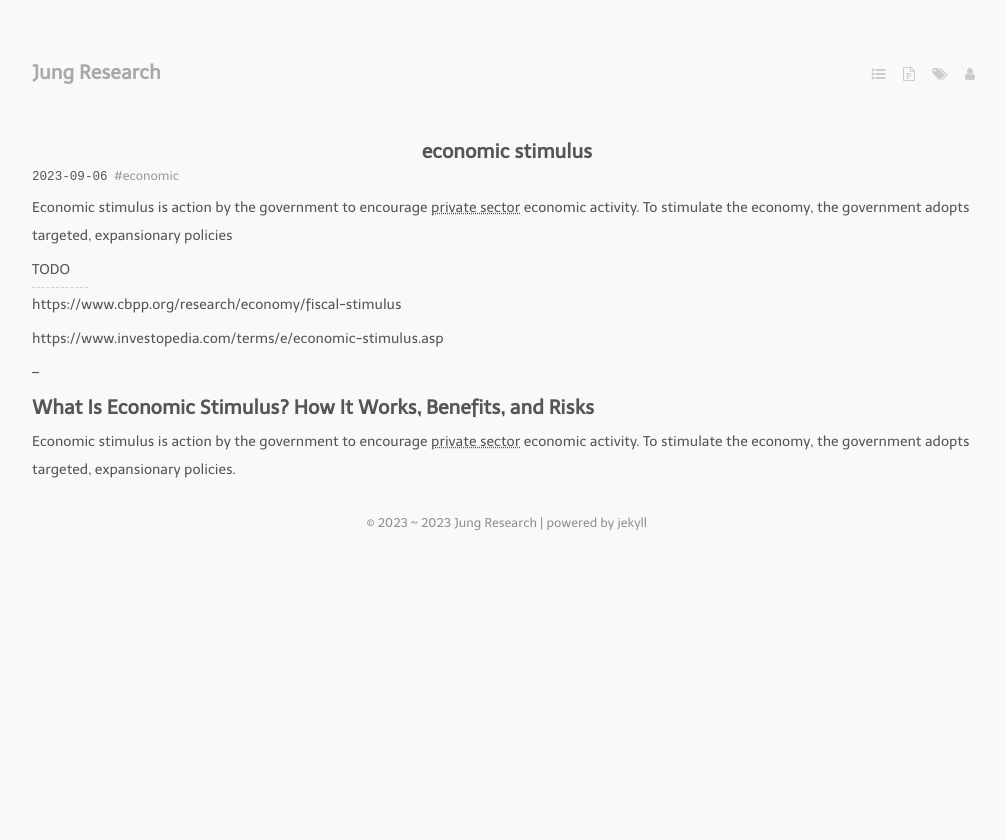
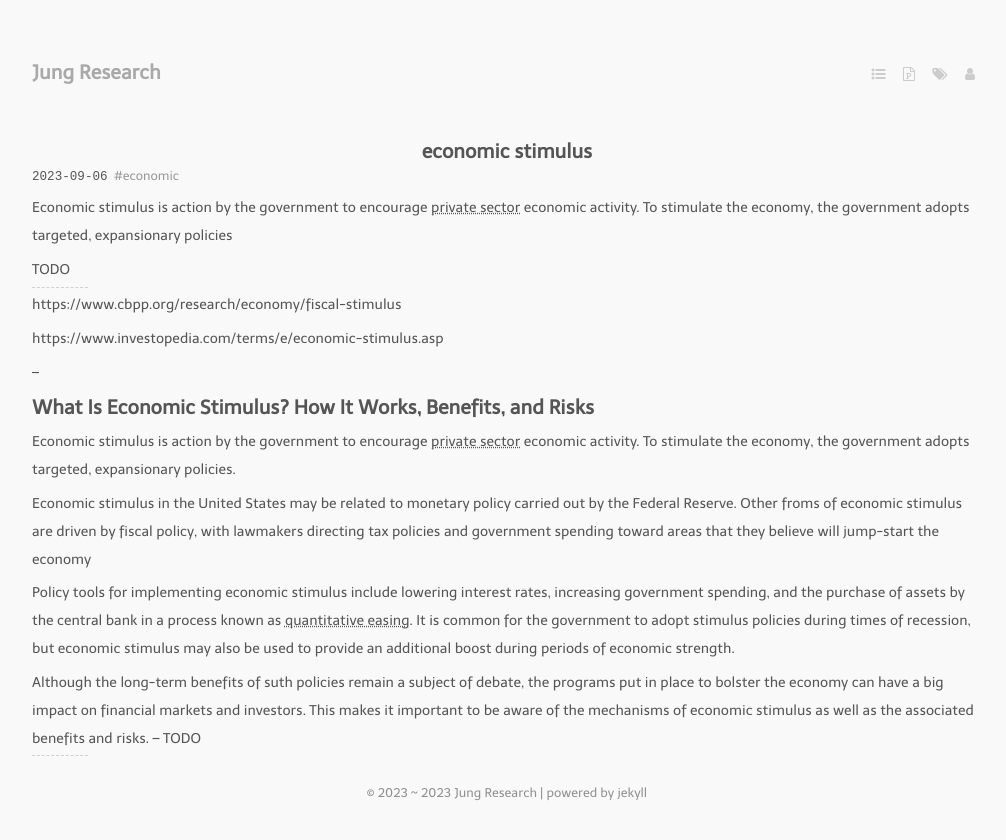
Before and after one commit to jung-research/en-note, a Jekyll site: the page built from _posts/2023-09-06-economic_stimulus.md, in a window 1280 px wide. Shown: the top 840 px of the page, without its empty margins (133-1139 px from the left). Built offline with Jekyll 4.4.1, drawn with Linux system fonts in a browser that asks for light colours; nearby versions of some CDN libraries; some web fonts are replaced; comment, search, counter and statistics services are not loaded.

Commit message:
mod economic stimulus

```diff
--- a/_posts/2023-09-06-economic_stimulus.md
+++ b/_posts/2023-09-06-economic_stimulus.md
@@ -3,6 +3,7 @@ title: economic stimulus
 layout: post
 tags:
   - economic
+
 ---
 
 Economic stimulus is action by the government to encourage private sector economic activity. To stimulate the economy,
@@ -23,7 +24,28 @@ https://www.investopedia.com/terms/e/economic-stimulus.asp
 
 ## What Is Economic Stimulus? How It Works, Benefits, and Risks
 
-Economic stimulus is action by the government to encourage private sector economic activity. To stimulate the economy,
-the government adopts targeted, expansionary policies.
+Economic stimulus is action by the government to encourage private sector economic activity. To stimulate the economy, the
+government adopts targeted, expansionary policies.
+
+Economic stimulus in the United States may be related to monetary policy carried out by the Federal Reserve. Other froms of
+economic stimulus are driven by fiscal policy, with lawmakers directing tax policies and government spending toward areas
+that they believe will jump-start the economy
+
+Policy tools for implementing economic stimulus include lowering interest rates, increasing government spending, and the
+purchase of assets by the central bank in a process known as quantitative easing. It is common for the government to adopt
+stimulus policies during times of recession, but economic stimulus may also be used to provide an additional boost during
+periods of economic strength.
+
+Although the long-term benefits of suth policies remain a subject of debate, the programs put in place to bolster the economy
+can have a big impact on financial markets and investors. This makes it important to be aware of the mechanisms of economic
+stimulus as well as the associated benefits and risks.  -- TODO
+
+
+---
 
 *[private sector]: the private sector is the part of the economy that is run by individuals and companies for profit and is not state controlled
+*[monetary policy]:
+*[Federal Reserve]:
+*[fiscal policy]:
+*[quantitative easing]: QE(quantitative easing)  [TODO 양적완화, QE 란?](/2023/08/30/economics_question.html#quantitative-easing)
+*[recession]:
```
